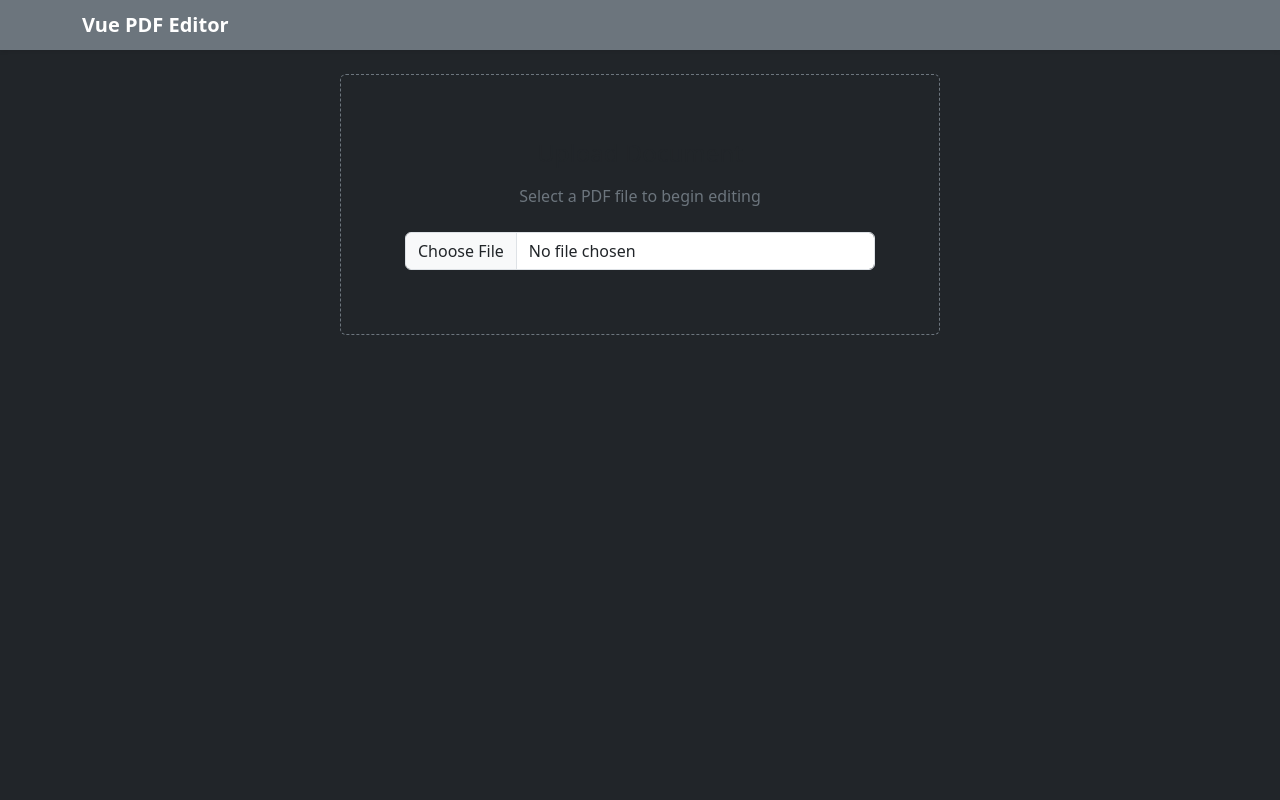
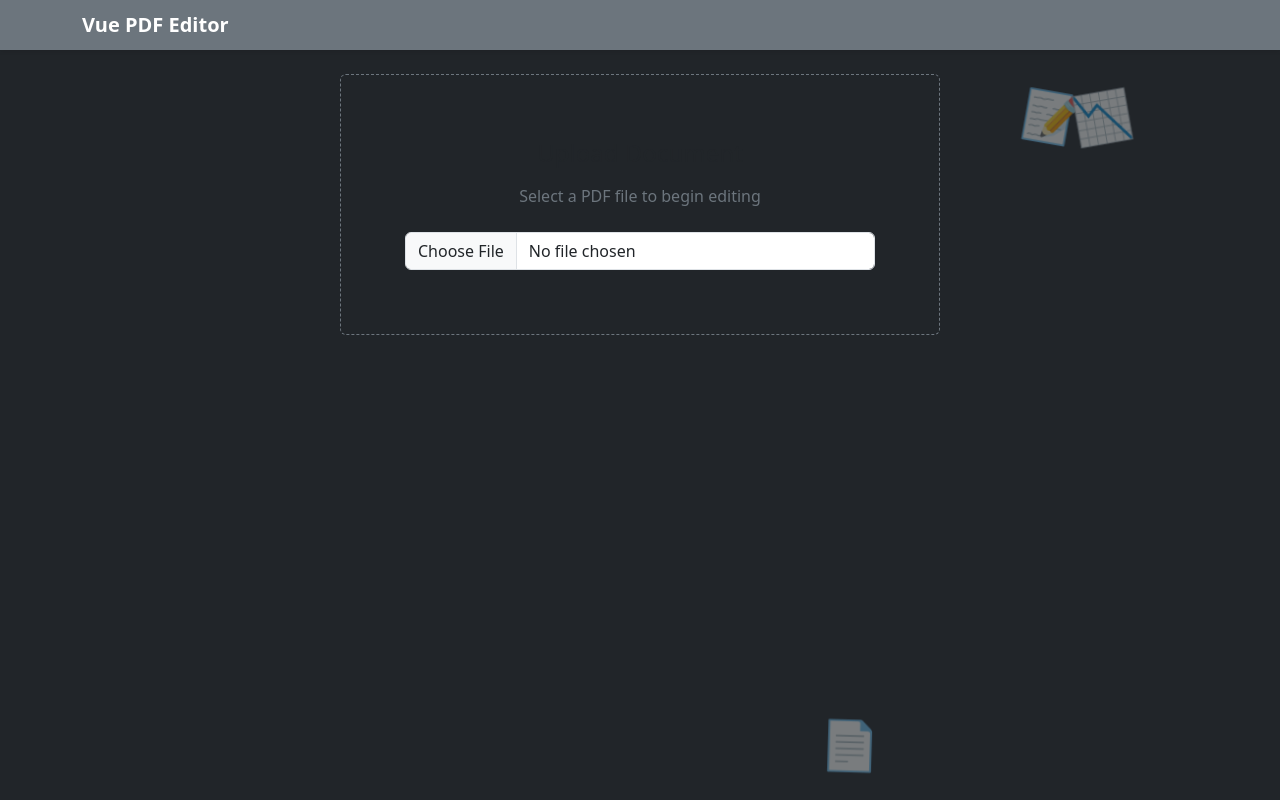
Before and after one commit to GeloDevDesign/Easy-PDF-Form-Signature-Tool, a Vue app: page / in a window 1280 px wide. Built offline with nearby package versions, Linux system fonts and the light colour scheme.

Commit message:
2 nd commit

```diff
--- a/src/App.vue
+++ b/src/App.vue
@@ -1,7 +1,19 @@
 <template>
-  <div class="bg-dark min-vh-100 text-white pb-5">
+  <div class="bg-dark min-vh-100 text-white pb-5 position-relative overflow-hidden">
 
-    <nav class="navbar navbar-dark bg-secondary mb-4 shadow-sm">
+    <div class="animation-layer">
+      <div class="cute-file walker">
+        <div class="face">📄</div>
+        <div class="legs"></div>
+      </div>
+
+      <div class="fight-scene">
+        <div class="cute-file fighter fighter-1">📝</div>
+        <div class="vs-spark">💥</div>
+        <div class="cute-file fighter fighter-2">📉</div>
+      </div>
+    </div>
+    <nav class="navbar navbar-dark bg-secondary mb-4 shadow-sm" style="z-index: 10; position: relative;">
       <div class="container d-flex justify-content-between align-items-center">
         <span class="navbar-brand mb-0 h1 fw-bold">Vue PDF Editor</span>
 
@@ -57,7 +69,7 @@
       </div>
     </nav>
 
-    <div class="container d-flex flex-column align-items-center">
+    <div class="container d-flex flex-column align-items-center" style="z-index: 10; position: relative;">
 
       <div v-if="!pdfFile" class="card bg-dark border-secondary text-center p-5" style="width: 100%; max-width: 600px; border-style: dashed !important;">
         <div class="card-body">
@@ -140,7 +152,6 @@
             style="pointer-events: none; user-select: none;"
           />
 
-          <!-- Resize handles -->
           <template v-if="selectedSignature">
             <div
               class="position-absolute bg-white border border-2 border-primary rounded-circle"
@@ -208,6 +219,7 @@
 </template>
 
 <script setup>
+// ... existing script setup code ...
 import { ref, watch } from 'vue';
 import { PDFDocument, rgb, StandardFonts } from 'pdf-lib';
 import * as pdfjsLib from 'pdfjs-dist';
@@ -245,7 +257,6 @@ let startSize = { width: 0, height: 0 };
 let resizeDirection = '';
 
 // --- 1. File Upload & Rendering ---
-// --- 1. File Upload & Rendering ---
 const handleFileUpload = async (event) => {
   const file = event.target.files[0];
   if (!file) return;
@@ -254,9 +265,7 @@ const handleFileUpload = async (event) => {
   pdfBytes.value = arrayBuffer;
   pdfFile.value = file;
 
-  // Create a copy (.slice(0)) of the buffer for the renderer.
-  // This prevents PDF.js from "detaching" the original arrayBuffer,
-  // keeping pdfBytes.value valid for the download function later.
+  // Use slice(0) to pass a copy to the renderer
   renderPdf(arrayBuffer.slice(0));
 };
 
@@ -275,7 +284,7 @@ const renderPdf = async (buffer) => {
   await page.render({ canvasContext: context, viewport: viewport }).promise;
 };
 
-// --- 2. Text Logic ---
+// ... existing Text Logic ...
 const toggleTextMode = () => {
   isTextMode.value = !isTextMode.value;
   if (isTextMode.value) {
@@ -306,6 +315,7 @@ const selectText = (index) => {
   selectedSignature.value = false;
   currentFontSize.value = textElements.value[index].fontSize;
   currentFontWeight.value = textElements.value[index].fontWeight;
+  currentFontWeight.value = textElements.value[index].fontWeight;
   currentFontStyle.value = textElements.value[index].fontStyle;
 };
 
@@ -327,8 +337,6 @@ const updateSelectedTextStyle = () => {
 
 const startDragText = (e, index) => {
   e.preventDefault();
-
-  // Allow dragging from anywhere in the container
   isDraggingText.value = true;
   selectedTextIndex.value = index;
   selectedSignature.value = false;
@@ -360,7 +368,7 @@ const removeText = (index) => {
   }
 };
 
-// --- 3. Signature Logic ---
+// ... existing Signature Logic ...
 const startDrawing = (e) => {
   e.preventDefault();
   isDrawing = true;
@@ -410,7 +418,6 @@ const saveSignature = () => {
   const imageData = tempCtx.getImageData(0, 0, canvas.width, canvas.height);
   const data = imageData.data;
 
-  // Check if signature is empty
   let hasDrawing = false;
   for (let i = 3; i < data.length; i += 4) {
     if (data[i] > 0) {
@@ -441,7 +448,6 @@ const removeSignature = () => {
   selectedSignature.value = false;
 };
 
-// Drag signature
 const startDragSig = (e) => {
   if (isResizingSig.value) return;
 
@@ -470,7 +476,6 @@ const startDragSig = (e) => {
   window.addEventListener('mouseup', onMouseUp);
 };
 
-// Resize signature
 const startResize = (e, direction) => {
   e.preventDefault();
   e.stopPropagation();
@@ -525,29 +530,25 @@ const startResize = (e, direction) => {
   window.addEventListener('mouseup', onMouseUp);
 };
 
-// Deselect when clicking canvas
 watch(isTextMode, (newVal) => {
   if (newVal) {
     selectedSignature.value = false;
   }
 });
 
-// --- 4. Save/Download Logic ---
+// ... existing Save/Download Logic ...
 const downloadPdf = async () => {
   if (!pdfBytes.value) return;
 
   try {
-    // Create a copy of the ArrayBuffer to avoid detachment issues
     const pdfBytesCopy = pdfBytes.value.slice(0);
     const pdfDoc = await PDFDocument.load(pdfBytesCopy);
     const pages = pdfDoc.getPages();
     const firstPage = pages[0];
     const { height } = firstPage.getSize();
 
-    // Draw Text - only if there are text elements with content
     for (const item of textElements.value) {
       if (item.text && item.text.trim()) {
-        // Select appropriate font based on weight and style
         let font;
         if (item.fontWeight === 'bold' && item.fontStyle === 'italic') {
           font = await pdfDoc.embedFont(StandardFonts.HelveticaBoldOblique);
@@ -569,7 +570,6 @@ const downloadPdf = async () => {
       }
     }
 
-    // Draw Signature
     if (signatureImage.value) {
       const pngImage = await pdfDoc.embedPng(signatureImage.value);
       firstPage.drawImage(pngImage, {
@@ -587,7 +587,6 @@ const downloadPdf = async () => {
     link.download = 'edited_document.pdf';
     link.click();
 
-    // Cleanup
     setTimeout(() => URL.revokeObjectURL(link.href), 100);
   } catch (error) {
     console.error('Error saving PDF:', error);
@@ -595,3 +594,88 @@ const downloadPdf = async () => {
   }
 };
 </script>
+
+<style>
+/* Animation Container: Fixed to background */
+.animation-layer {
+  position: absolute;
+  top: 0;
+  left: 0;
+  width: 100%;
+  height: 100%;
+  pointer-events: none;
+  z-index: 0;
+  opacity: 0.4;
+}
+
+/* Common File Styles */
+.cute-file {
+  position: absolute;
+  font-size: 3rem;
+  user-select: none;
+}
+
+/* Walking Animation */
+.walker {
+  bottom: 20px;
+  left: -50px;
+  animation: walkAcross 15s linear infinite;
+}
+
+/* Fighting Scene */
+.fight-scene {
+  position: absolute;
+  top: 10%;
+  right: 10%;
+  width: 150px;
+  height: 100px;
+}
+
+.fighter {
+  transition: transform 0.1s;
+}
+
+.fighter-1 {
+  left: 0;
+  animation: fightLeft 1s infinite alternate;
+}
+
+.fighter-2 {
+  right: 0;
+  animation: fightRight 1s infinite alternate;
+}
+
+.vs-spark {
+  position: absolute;
+  top: 0;
+  left: 50%;
+  transform: translateX(-50%);
+  font-size: 2rem;
+  animation: spark 0.5s infinite;
+}
+
+/* Keyframes */
+@keyframes walkAcross {
+  0% { transform: translateX(0) rotate(0deg); left: -50px; }
+  25% { transform: translateX(25vw) rotate(5deg); }
+  50% { transform: translateX(50vw) rotate(-5deg); }
+  75% { transform: translateX(75vw) rotate(5deg); }
+  100% { transform: translateX(110vw) rotate(0deg); left: 100%; }
+}
+
+@keyframes fightLeft {
+  0% { transform: translateX(0) rotate(-10deg); }
+  100% { transform: translateX(20px) rotate(10deg); }
+}
+
+@keyframes fightRight {
+  0% { transform: translateX(0) rotate(10deg); }
+  100% { transform: translateX(-20px) rotate(-10deg); }
+}
+
+@keyframes spark {
+  0% { opacity: 0; scale: 1; }
+  50% { opacity: 1; scale: 1.5; }
+  100% { opacity: 0; scale: 1; }
+}
+</style>
```
